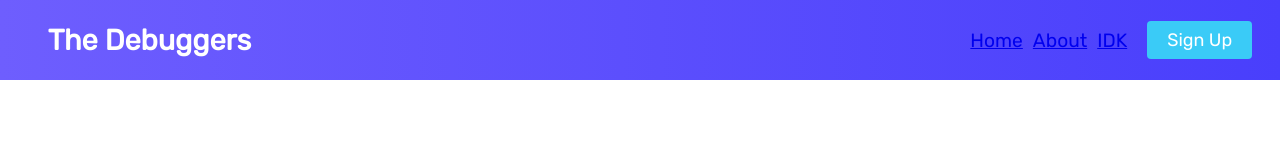
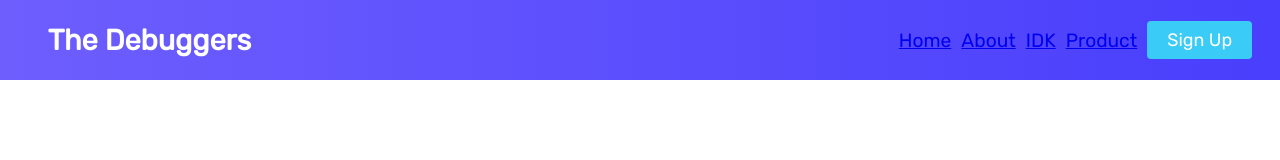
Before and after one commit to CSC-648-SFSU/csc-648-project-csc648-04-fa22-team03, a React (Create React App) app in the folder applications/client/: page / in a window 1280 px wide. Shown: the top 160 px of the page. Built offline with nearby package versions, Linux system fonts and the light colour scheme.

Commit message:
feat(src): Product routing with Navbar

```diff
--- a/applications/client/src/App.js
+++ b/applications/client/src/App.js
@@ -2,6 +2,7 @@
 import Navbar from './components/Navbar/Navbar';
 import About from "./pages/About";
 import IDK from "./pages/IDK"
+import Product from "./pages/Product"
 import Home from "./pages/Home"
 import { Route, Routes } from 'react-router-dom';
 import Ahmed from "./pages/People/Ahmed";
@@ -23,6 +24,7 @@
           <Routes>
             <Route path="/Home" element={<Home />} />
             <Route path="/About/*" element={<About />} />
+            <Route path="/Product/*" element={<Product />} />
             <Route path="/IDK" element={<IDK />} />
           </Routes>
         </div>
--- a/applications/client/src/components/Navbar/Navbar.js
+++ b/applications/client/src/components/Navbar/Navbar.js
@@ -26,6 +26,8 @@
                         <CustomLink to="/Home">Home </CustomLink>
                         <CustomLink to="/About">About </CustomLink>
                         <CustomLink to="/IDK">IDK </CustomLink>
+                        <CustomLink to="/Product">Product </CustomLink>
+
 
                         {/* {MenuItems.map((item, index) => {
         return (
```
